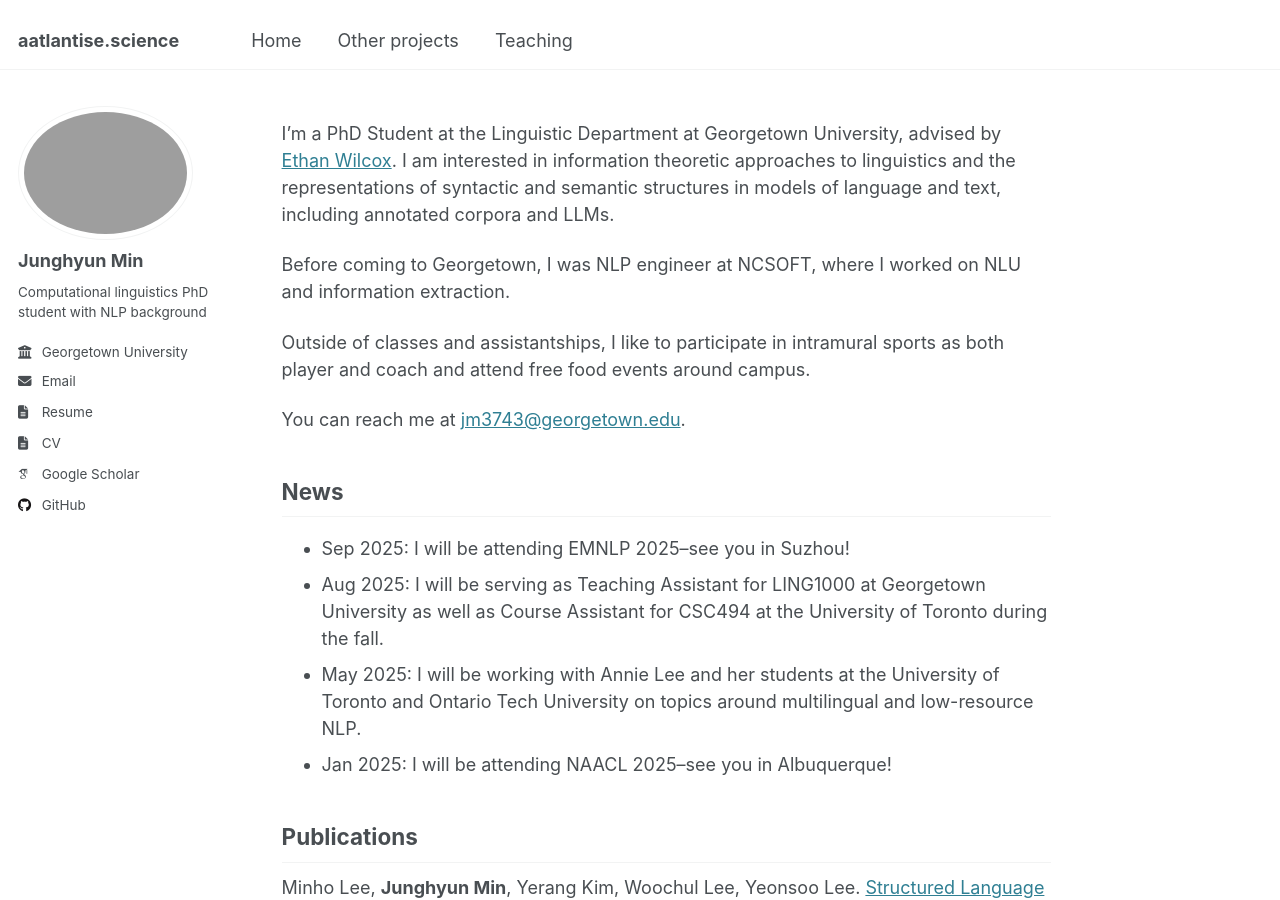
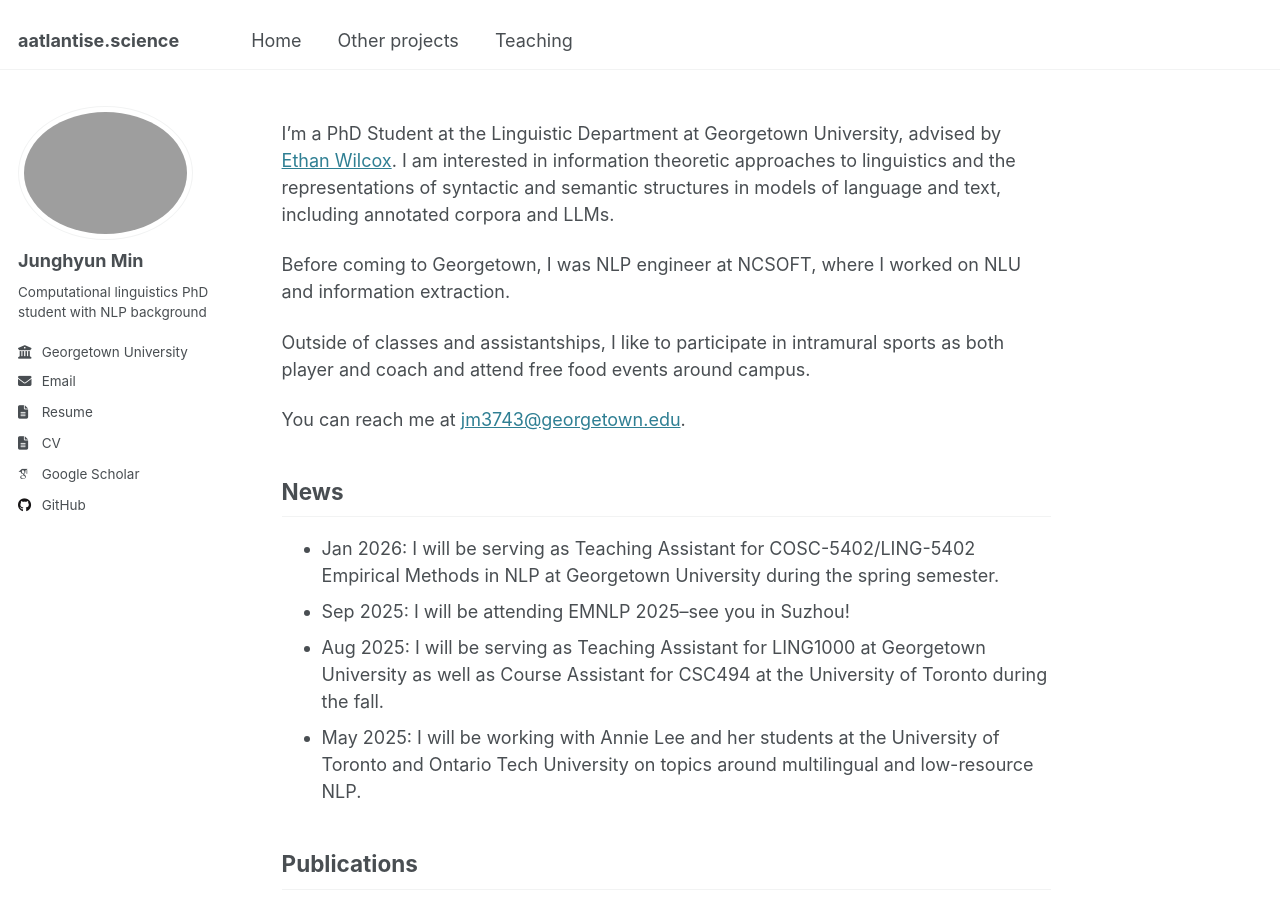
Before and after one commit to Aatlantise/aatlantise.github.io, a Jekyll site: the page built from _pages/about.md, in a window 1280 px wide and 900 px high. Built offline with Jekyll 4.4.1, drawn with Linux system fonts in a browser that asks for light colours; some web fonts are replaced.

Commit message:
[Chore] Add news

```diff
--- a/_pages/about.md
+++ b/_pages/about.md
@@ -22,12 +22,12 @@ You can reach me at [jm3743@georgetown.edu](mailto:jm3743@georgetown.edu).
 
 ## News
 
+* Jan 2026: I will be serving as Teaching Assistant for COSC-5402/LING-5402 Empirical Methods in NLP at Georgetown University during the spring semester.
 * Sep 2025: I will be attending EMNLP 2025--see you in Suzhou!
 * Aug 2025: I will be serving as Teaching Assistant for LING1000 at Georgetown University
 as well as Course Assistant for CSC494 at the University of Toronto during the fall.
 * May 2025: I will be working with Annie Lee and her students at the University of Toronto
 and Ontario Tech University on topics around multilingual and low-resource NLP.
-* Jan 2025: I will be attending NAACL 2025--see you in Albuquerque!
 
 ## Publications
 Minho Lee, **Junghyun Min**, Yerang Kim, Woochul Lee, Yeonsoo Lee.
```
